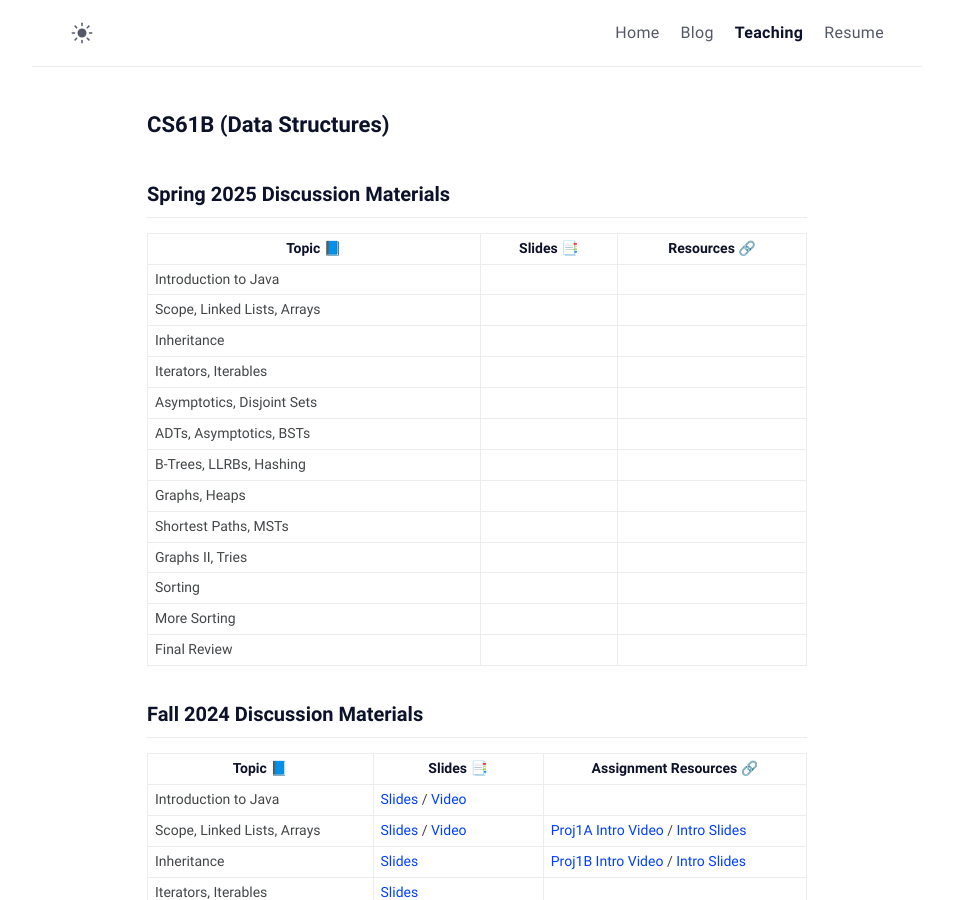
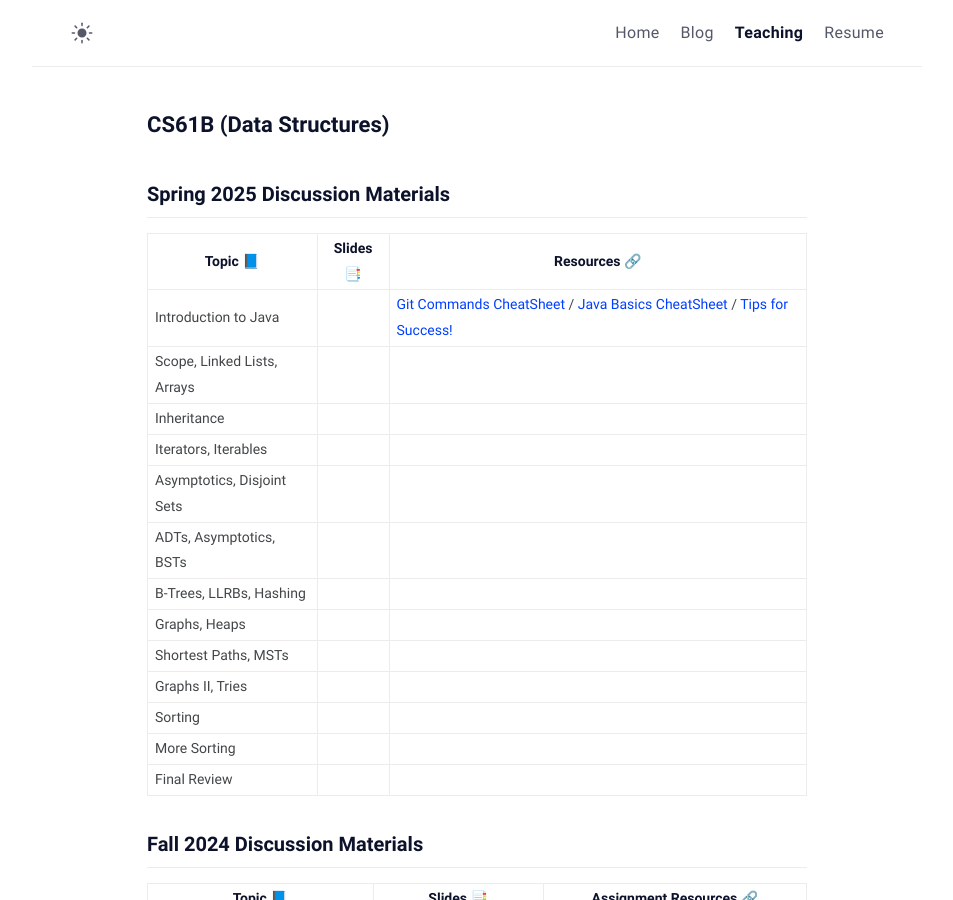
Before and after one commit to stellakaval/stellakaval.github.io, a Jekyll site: the page built from teaching.md, in a window 1280 px wide and 900 px high. Shown: the whole window, without its empty margins (163-1116 px from the left). Built offline with Jekyll 4.4.1, drawn with Linux system fonts in a browser that asks for light colours.

Commit message:
links for 1

```diff
--- a/teaching.md
+++ b/teaching.md
@@ -9,9 +9,9 @@ comments: false
 
 ### Spring 2025 Discussion Materials
 
-| Topic 📘                    | Slides 📑 | Resources 🔗 |
-| --------------------------- | --------- | ------------ |
-| Introduction to Java        |           |              |
+| Topic 📘                    | Slides 📑 | Resources 🔗                                                                          |
+| --------------------------- | --------- | ------------------------------------------------------------------------------------ |
+| Introduction to Java        |           | [Git Commands CheatSheet][O1] / [Java Basics CheatSheet][O2] / [Tips for Success!][O3]   |
 | Scope, Linked Lists, Arrays |           |              |
 | Inheritance                 |           |              |
 | Iterators, Iterables        |           |              |
```
Also changed, not shown: other parts of teaching.md (+3 -0 lines).
